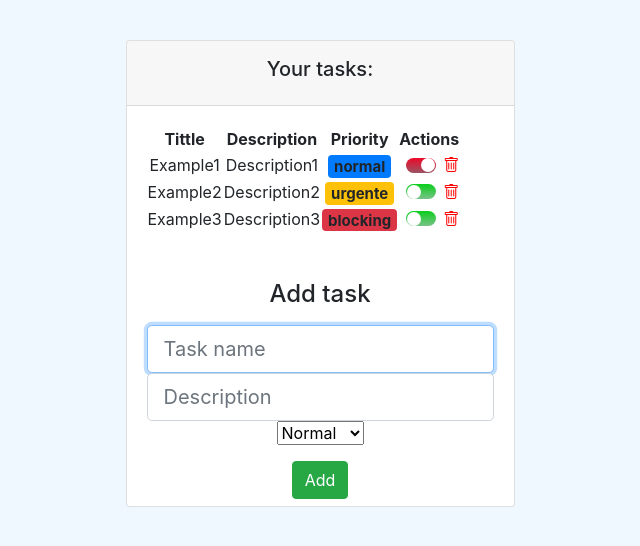
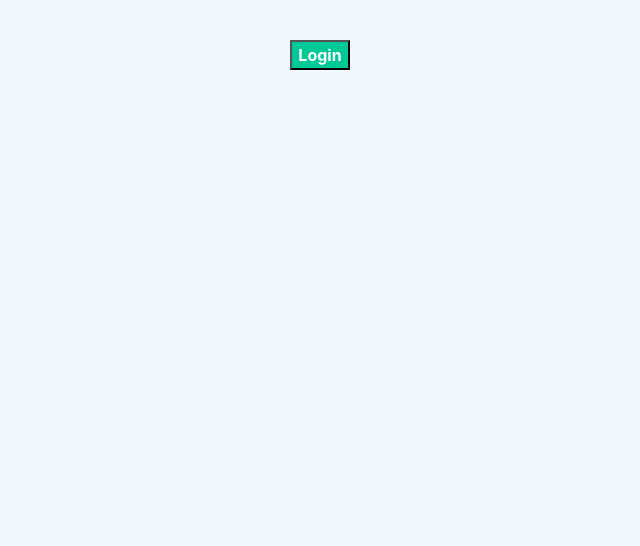
Before and after one commit to LeoVB/ReactJS-BootCamp-Project, a React (Create React App) app: page / in a window 1280 px wide. Shown: the top 546 px of the page, without its empty margins (320-960 px from the left). Built offline with nearby package versions, Linux system fonts and the light colour scheme.

Commit message:
Commit antes de realizar tarea

```diff
--- a/package.json
+++ b/package.json
@@ -6,6 +6,7 @@
     "@testing-library/jest-dom": "^5.16.5",
     "@testing-library/react": "^13.4.0",
     "@testing-library/user-event": "^13.5.0",
+    "axios": "^1.4.0",
     "bootstrap": "^4.6.2",
     "bootstrap-icons": "^1.10.5",
     "react": "^18.2.0",
--- a/src/App.js
+++ b/src/App.js
@@ -10,6 +10,7 @@ import ComponenteConContexto from './hooks/Ejemplo3'
 import Ejemplo4 from './hooks/Ejemplo4';
 import GreetingStyled from './components/pure/GreetingSyled';
 import Father from './components/container/father';
+import OptionalRender from './components/pure/OptionalRender';
 
 
 function App() {
@@ -65,8 +66,12 @@ function App() {
 
        {/**CLASE  9*/}
 
-      <Task_listComponent></Task_listComponent>
+      {/* <Task_listComponent></Task_listComponent> */}
 
+      {/**Clase 11 */}
+      {/**Ejemplos de renderizado condicional */}
+
+      <OptionalRender></OptionalRender>
 
       {/*      </header> */}
     </div>
--- a/src/components/container/task_list.jsx
+++ b/src/components/container/task_list.jsx
@@ -7,7 +7,7 @@ import '../../styles/task.css'
 import TaskForm from '../pure/forms/TaskForm';
 
 
-const Task_listComponent = () => {
+const TaskListComponent = () => {
 
 
 
@@ -111,6 +111,6 @@ const Task_listComponent = () => {
   )
 }
 
-Task_listComponent.propTypes = {}
+TaskListComponent.propTypes = {}
 
-export default Task_listComponent
+export default TaskListComponent
--- /dev/null
+++ b/src/components/pure/OptionalRender.jsx
@@ -0,0 +1,92 @@
+import React, { useState } from 'react'
+
+let red = 0;
+let green = 200;
+let blue = 150;
+
+const loggedStyle = {
+    backgroundColor: `rgb(${red},${green},${blue})`,
+    color: 'white',
+    fontWeight: 'bold'
+}
+
+const unloggedStyle = {
+    backgroundColor: 'tomato',
+    color: 'white',
+    fontWeight: 'bold'
+}
+
+//Login / Logout buttons
+const LoginButton = ({ loginAction, propStyle }) => {
+    return (
+        <button style={propStyle} onClick={loginAction}>Login</button>
+    )
+}
+
+const LogoutButton = ({ logoutAction, propStyle }) => {
+    return (
+        <button style={propStyle} onClick={logoutAction}>Logout</button>
+    )
+}
+
+
+
+
+const OptionalRender = () => {
+
+    const [access, setAccess] = useState(false)
+    const [nMessages, setNmessages] = useState(0)
+    // const updateAccess = () => {
+    //     setAccess(!access)
+    // }
+
+    const loginAction = () => {
+        setAccess(true)
+    }
+
+    const logoutAction = () => {
+        setAccess(false)
+    }
+
+
+    // let optionalButton = access ?
+    //     <button onClick={updateAccess}>Logout</button>
+    //     : <button onClick={updateAccess}>Login</button>;
+
+
+    let optionalButton = access ?
+        <LogoutButton propStyle={unloggedStyle} logoutAction={logoutAction}></LogoutButton>
+        : <LoginButton propStyle={loggedStyle} loginAction={loginAction}></LoginButton>;
+
+
+    let addMessage = () => {
+        setNmessages(nMessages + 1)
+    }
+
+    // ? (Expresión true) && expresión => se renderiza la expresión
+    // ? (Expresión false) && expresión => no se renderiza la expresión
+
+    return (
+        <div>
+            {optionalButton}
+            {/**n messages unread */}
+            {/* { nMessages > 0 && nMessages === 1 && <p className='mt-2'> You have {nMessages} new message</p> }
+            { nMessages > 1 && <p className='mt-2'>You have {nMessages} unread</p> }
+            { nMessages === 0 && <p className='mt-2'>There are no messages</p> } */}
+
+            {/**Ternay operator */}
+            {access ? (
+                <div>
+                    {nMessages > 0 ?
+                        <p className='mt-2'>You have {nMessages} new message{nMessages > 1 ? 's' : null}</p> :
+                        <p className='mt-2'>There are no messages</p>}
+
+                    <button onClick={addMessage}>{nMessages === 0 ? 'Add your first message' : 'Add new message'} </button>
+                </div>
+            ) : null}
+
+        </div>
+    )
+}
+
+export default OptionalRender
```
Also changed, not shown: src/pages/404/NotFoundPage.jsx (added, +11 -0 lines), src/pages/Tasks/TaskPage.jsx (added, +12 -0 lines), src/pages/auth/LoginPage.jsx (added, +11 -0 lines), src/pages/auth/Register.jsx (added, +11 -0 lines), src/pages/home/Homepage.jsx (added, +12 -0 lines), 1 other file (tests, documents, lock files or other folders).
